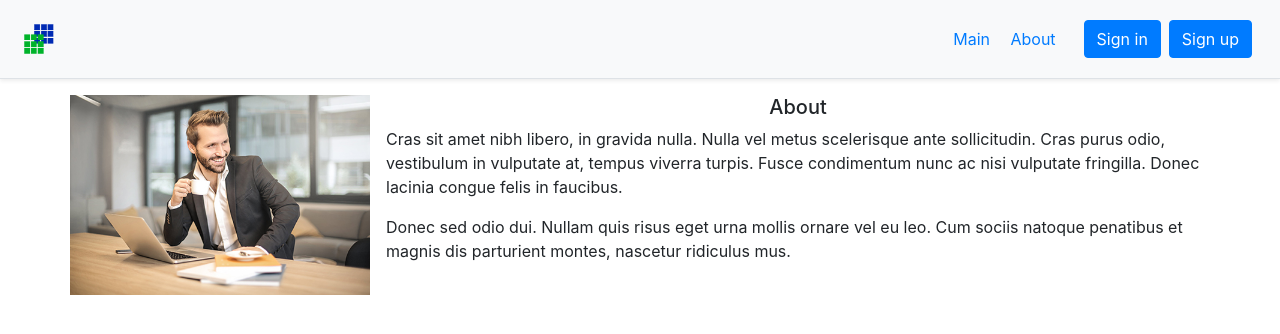
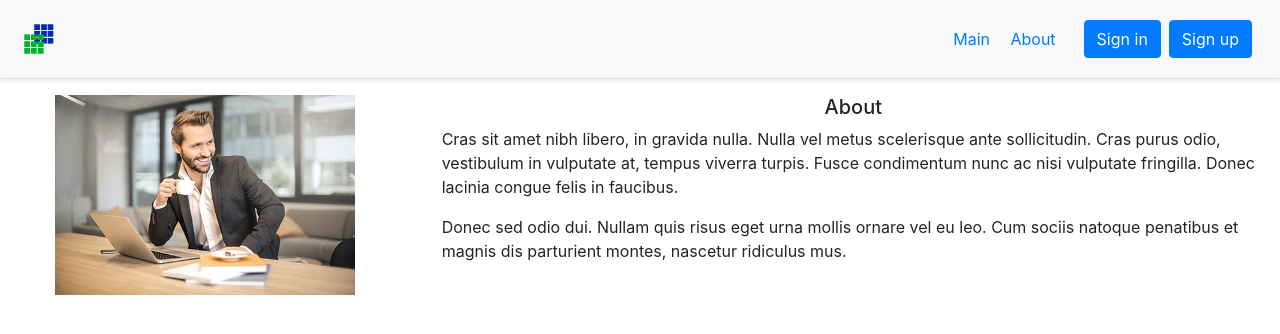
Before and after one commit to AntonMiracle/MySite, a Django app: template src/main/python/main/templates/main/about.html in a window 1280 px wide. Shown: the top 334 px of the page. Run offline with Django 3.2, Linux system fonts and the light colour scheme; the template is opened without the code that fills it, so the values that code supplies are empty; some libraries are stand-ins or nearby versions.

Commit message:
Update views.py , about.html

```diff
--- a/src/main/python/main/templates/main/about.html
+++ b/src/main/python/main/templates/main/about.html
@@ -1,12 +1,12 @@
 {% extends "main/wrapper.html" %}
 
 {% block content %}
-    <div class="container">
-        <div class="row">
-            <div class="media">
+    <div class="container-fluid justify-content-sm-center">
+        <div class="row justify-content-sm-center">
+            <div class="col-xs-12 col-md-4 text-center">
                 <img src="/static/main/own_foto.jpg" width="300" class="align-self-center mr-3" alt="...">
             </div>
-            <div class="media-body">
+            <div class="col-xs-12 col-md-8">
                 <h5 class="text-center">About</h5>
                 <p>Cras sit amet nibh libero, in gravida nulla. Nulla vel metus scelerisque ante sollicitudin. Cras
                     purus odio, vestibulum in vulputate at, tempus viverra turpis. Fusce condimentum nunc ac nisi
--- a/src/main/python/main/templates/main/login.html
+++ b/src/main/python/main/templates/main/login.html
@@ -33,7 +33,7 @@
                     {{ form.password }}
                 </div>
 
-                <button class="btn btn-outline-primary mt-1" type="submit">Sign in</button>
+                <button class="btn btn-primary m-3" type="submit">Sign in</button>
 
             </form>
         </div>
--- a/src/main/python/main/views.py
+++ b/src/main/python/main/views.py
@@ -60,4 +60,4 @@ def logout(request):
 
 @login_required
 def home(request):
-    return render(request, 'main/home.html', {})
+    return render(request, 'main/home.html')
```
